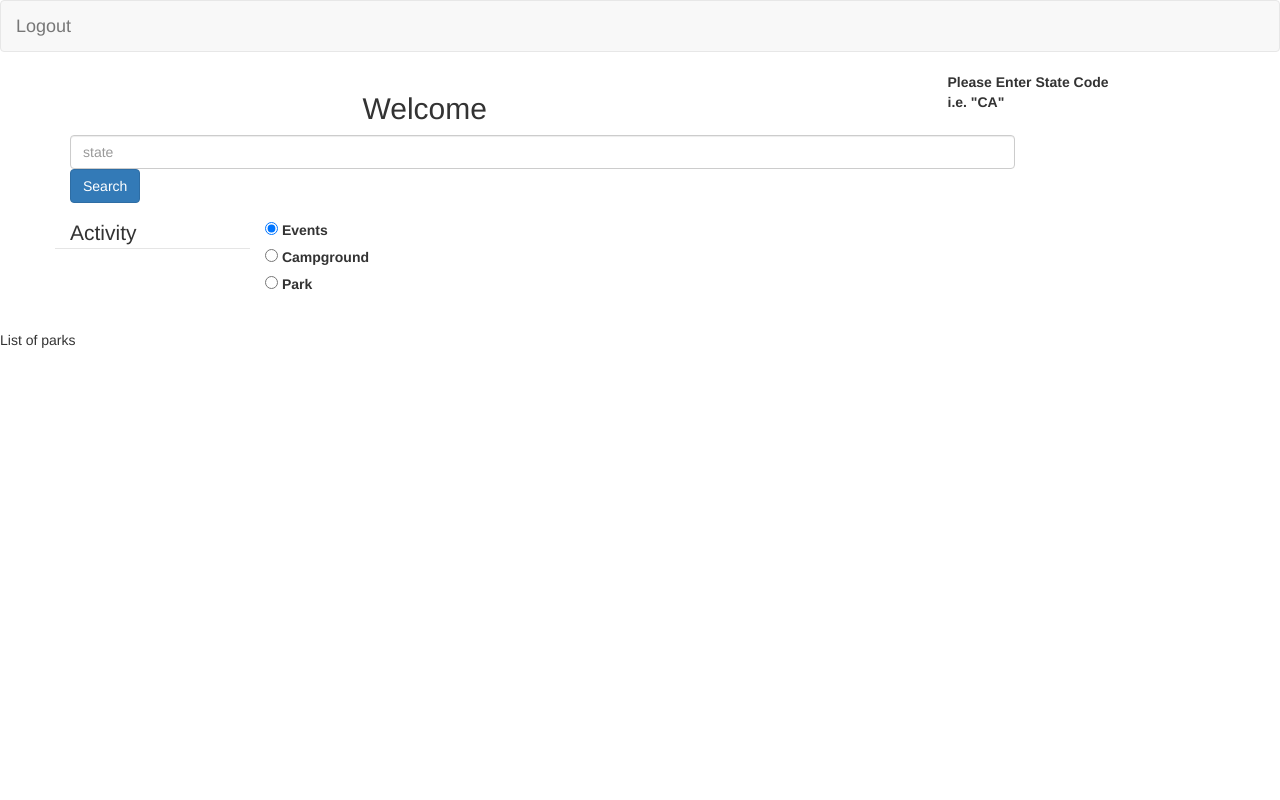
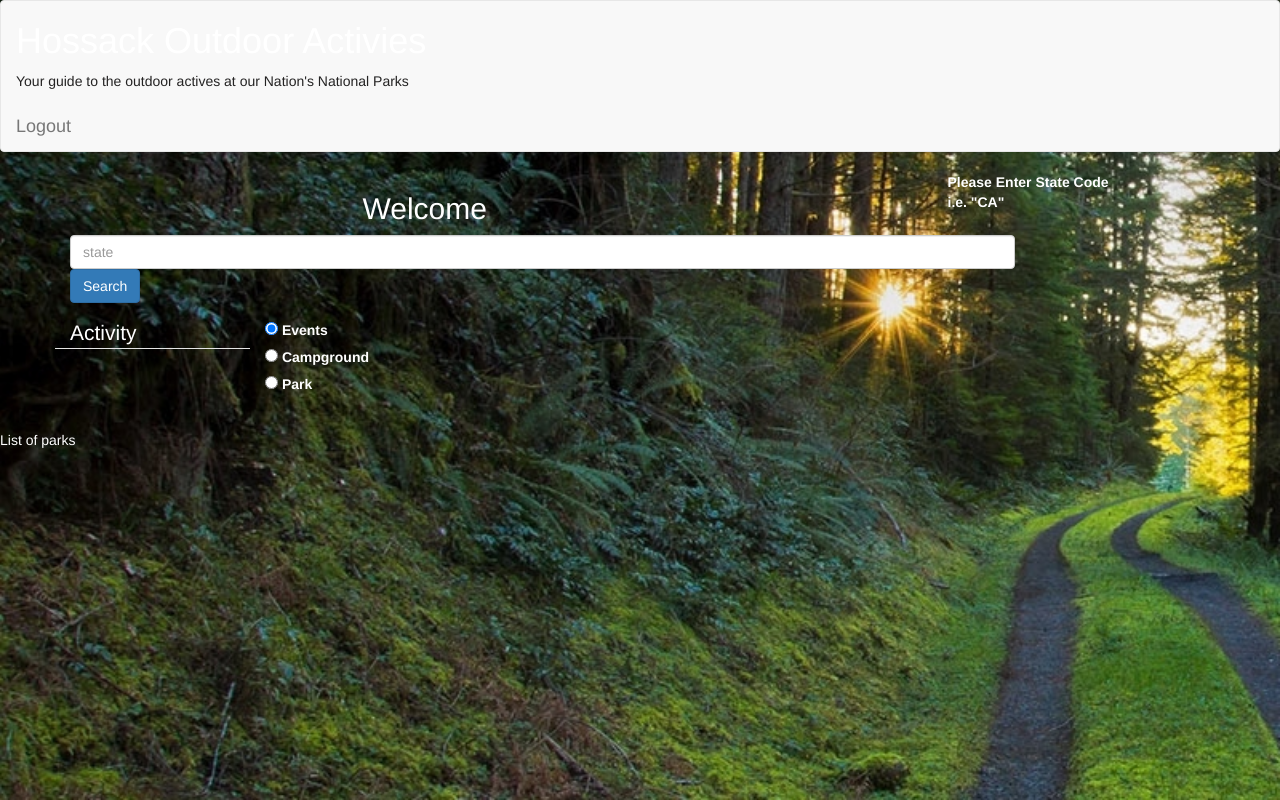
Before and after one commit to Angied521/p2campgrounds, a website: page public/members.html in a window 1280 px wide. Drawn offline with nearby package versions, Linux system fonts and the light colour scheme.

Commit message:
style changes

```diff
--- a/public/members.html
+++ b/public/members.html
@@ -13,7 +13,9 @@
   <nav class="navbar navbar-default">
     <div class="container-fluid">
       <div class="navbar-header">
-        <a class="navbar-brand" href="/logout">
+        <h1>Hossack Outdoor Activies</h1>
+        <p style="color: rgb(36, 35, 35);">Your guide to the outdoor actives at our Nation's National Parks</p>
+        <a class="navbar-brand" href="/logout" style="border: black">
           Logout
         </a>
       </div>
@@ -22,7 +24,7 @@
   <div class="container">
     <div class="row">
       <div class="col-md-6 col-md-offset-3">
-        <h2>Welcome <span class="member-name"></span></h2>
+        <h2 style="color: white;">Welcome <span class="member-name"></span></h2>
       </div>
 
 
@@ -32,7 +34,7 @@
         <!-- radio boxes for activites -->
         <form>
           <div class="form-group row">
-            <label for="state" class="col-sm-2 col-form-label">Please Enter State Code i.e. "CA"</label>
+            <label for="state" class="col-sm-2 col-form-label" style="color: white; size: 10px;" >Please Enter State Code i.e. "CA"</label>
             <div class="col-sm-10">
               <input required type="text" class="form-control" id="state" placeholder="state">
               <button type="submit" id="searchBtn" class="btn btn-primary">Search</button>
@@ -46,7 +48,7 @@
   </div> -->
           <fieldset class="form-group">
             <div class="row">
-              <legend class="col-form-label col-sm-2 pt-0">Activity</legend>
+              <legend class="col-form-label col-sm-2 pt-0" style="color: white;">Activity</legend>
               <div class="col-sm-10">
                 <div class="form-check">
                   <input class="form-check-input" type="radio" name="gridRadios" id="gridRadios1" value="Events"
@@ -89,7 +91,7 @@
         </form>
       </div>
 
-      <div id="display">List of parks </div>
+      <div id="display" style="color: white;">List of parks </div>
 
     </div>
   </div>
--- a/public/stylesheets/style.css
+++ b/public/stylesheets/style.css
@@ -3,7 +3,7 @@ form.login {
   margin-top: 50px;
 }
 
-/* body {
+body {
   background-color: rgb(22, 73, 22);
   font: 50px;
   color: white;
@@ -12,4 +12,4 @@ form.login {
   background-size:cover ;
   height: 100vh;
   position: relative;
-} */
+}
```
Also changed, not shown: public/login.html (+3 -1 lines), public/signup.html (+3 -1 lines).
